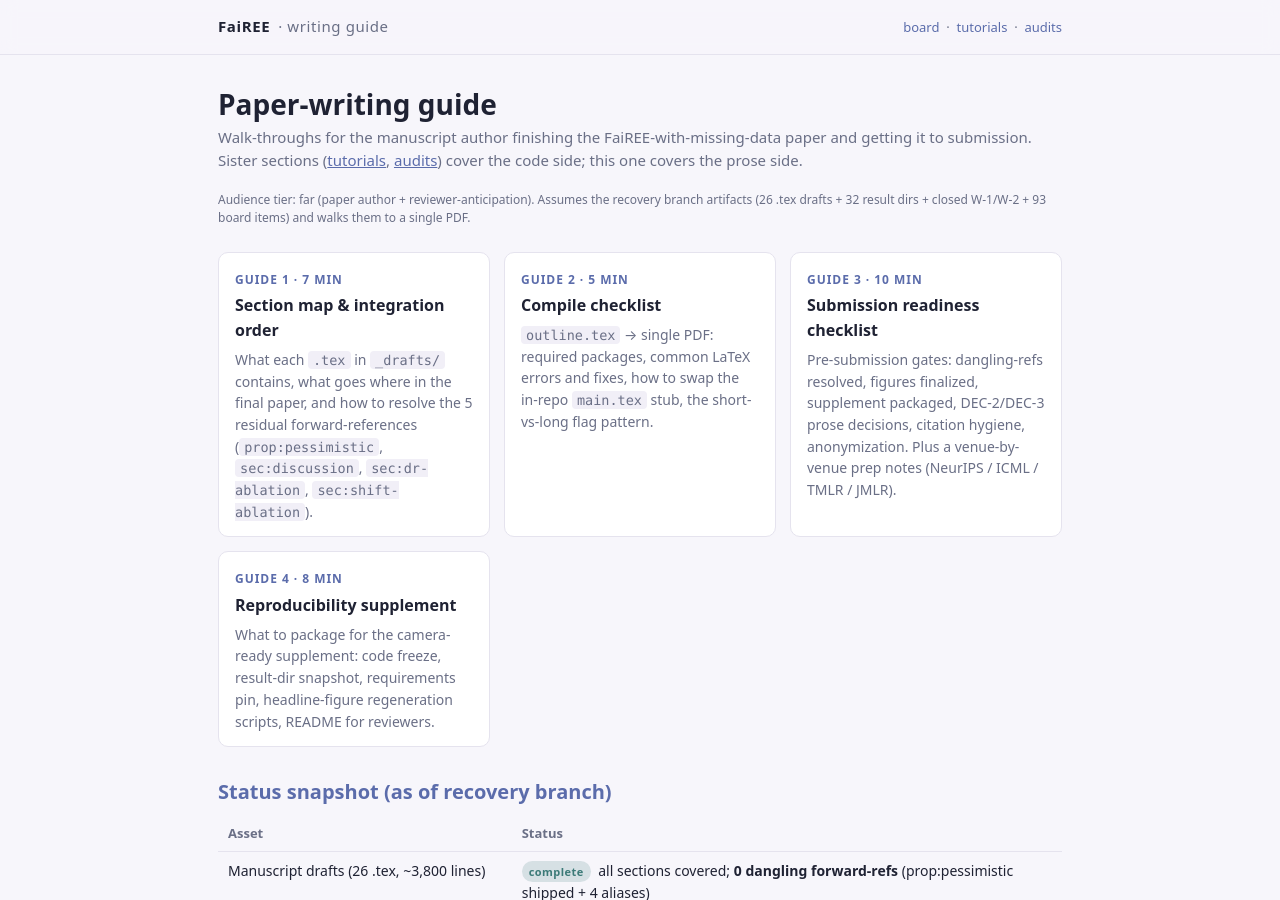
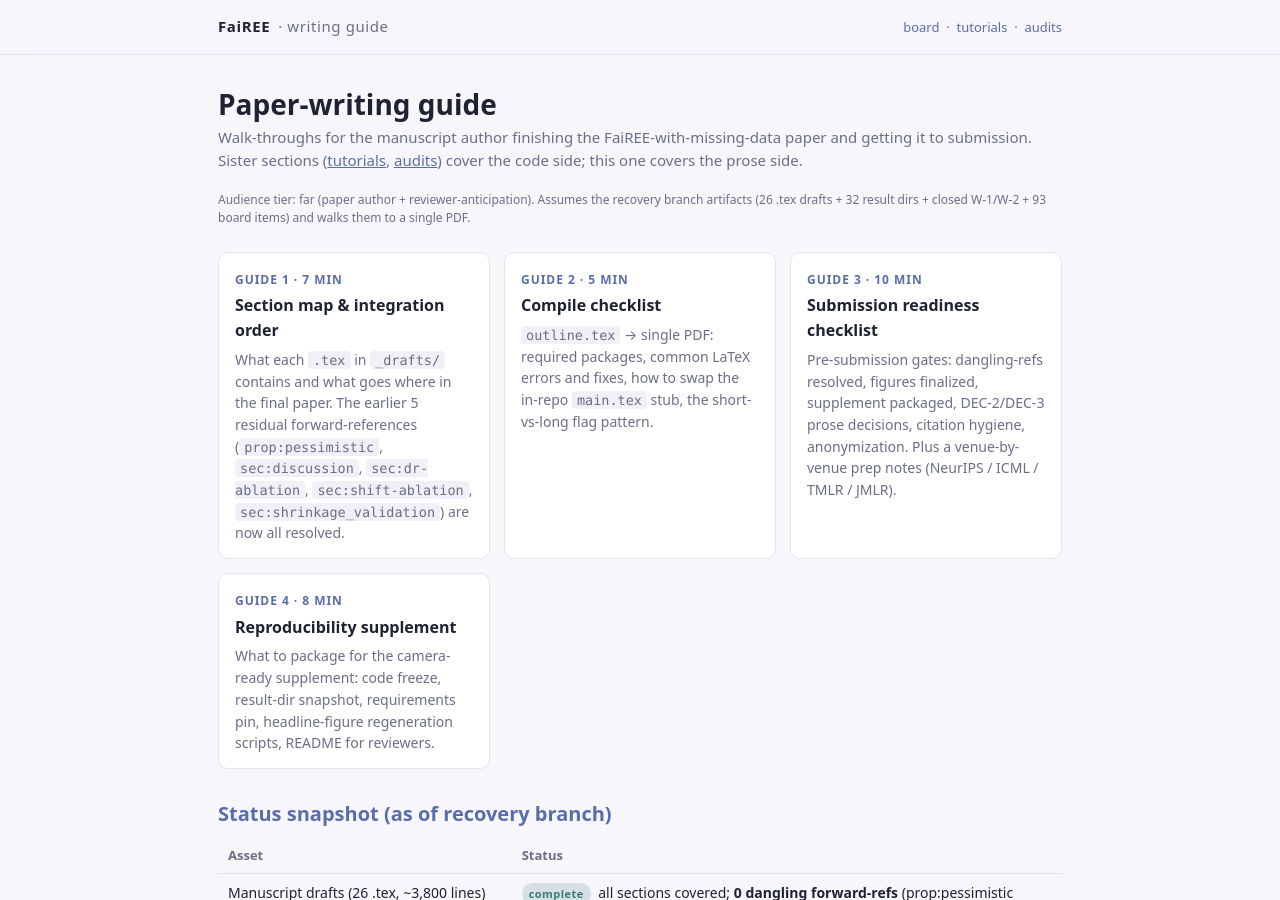
Before and after one commit to yulinl2/yulinl2.github.io, a Jekyll site: the page fairee-writing/index.html, which Jekyll copies as it is, in a window 1280 px wide and 900 px high. Built offline with Jekyll 4.4.1, drawn with Linux system fonts in a browser that asks for light colours.

Commit message:
writing-guide: Guide-1 card text — 5 forward-refs are all resolved now

```diff
--- a/fairee-writing/index.html
+++ b/fairee-writing/index.html
@@ -44,11 +44,12 @@
       <span class="card-num">Guide 1 · 7 min</span>
       <div class="card-title">Section map &amp; integration order</div>
       <div class="card-desc">
-        What each <code>.tex</code> in <code>_drafts/</code> contains,
-        what goes where in the final paper, and how to resolve the 5
-        residual forward-references (<code>prop:pessimistic</code>,
+        What each <code>.tex</code> in <code>_drafts/</code> contains
+        and what goes where in the final paper. The earlier 5 residual
+        forward-references (<code>prop:pessimistic</code>,
         <code>sec:discussion</code>, <code>sec:dr-ablation</code>,
-        <code>sec:shift-ablation</code>).
+        <code>sec:shift-ablation</code>, <code>sec:shrinkage_validation</code>)
+        are now all resolved.
       </div>
     </a>
     <a class="card" href="02-compile-checklist.html">
```
